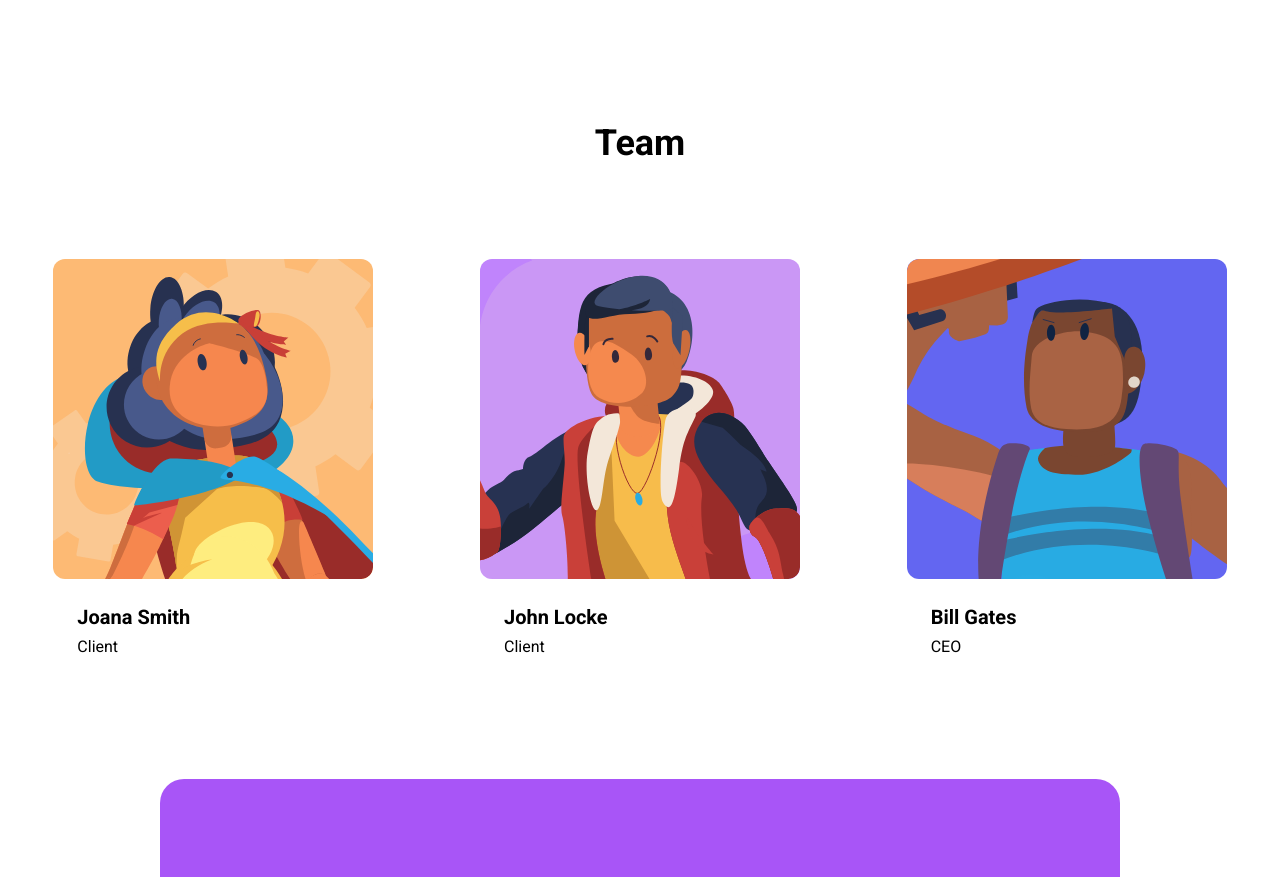
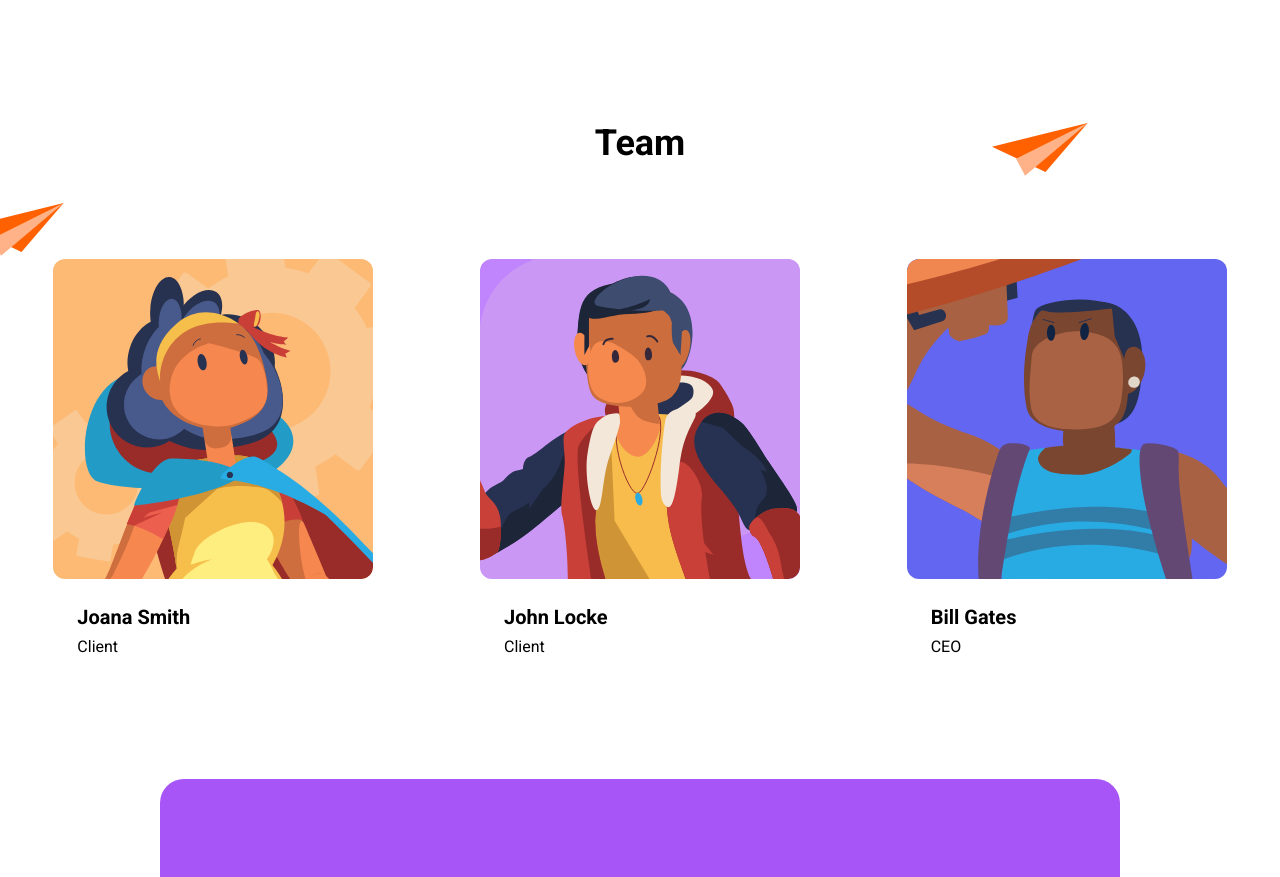
Before and after one commit to Sn0wye/code-challenge-landing-page, a React (Vite) app: page / in a window 1280 px wide. Shown: the part 1100-1977 px from the top of the page. Built offline with nearby package versions, Linux system fonts and the light colour scheme.

Commit message:
final adjusts

```diff
--- a/src/Sections/Team.jsx
+++ b/src/Sections/Team.jsx
@@ -1,12 +1,13 @@
 import React from 'react'
 
+import Airplane from '../Assets/img/airplane.svg'
 import Person1 from '../Assets/img/Person1.svg'
 import Person2 from '../Assets/img/Person2.svg'
 import Person3 from '../Assets/img/Person3.svg'
 
 export default function Team() {
   return (
-    <section id="team" className="mt-40 flex h-[70vh] w-full flex-col">
+    <section id="team" className="relative mt-40 flex h-[70vh] w-full flex-col">
       <h1 className="flex items-center justify-center text-4xl font-bold">
         Team
       </h1>
@@ -45,6 +46,16 @@
           </div>
         </div>
       </main>
+      <img
+        className="absolute right-48 top-0 w-24"
+        src={Airplane}
+        alt="Paper airplane"
+      />
+      <img
+        className="absolute top-20 -left-8 w-24"
+        src={Airplane}
+        alt="Paper airplane"
+      />
     </section>
   )
 }
```
Also changed, not shown: src/Assets/img/airplane.svg (added).
